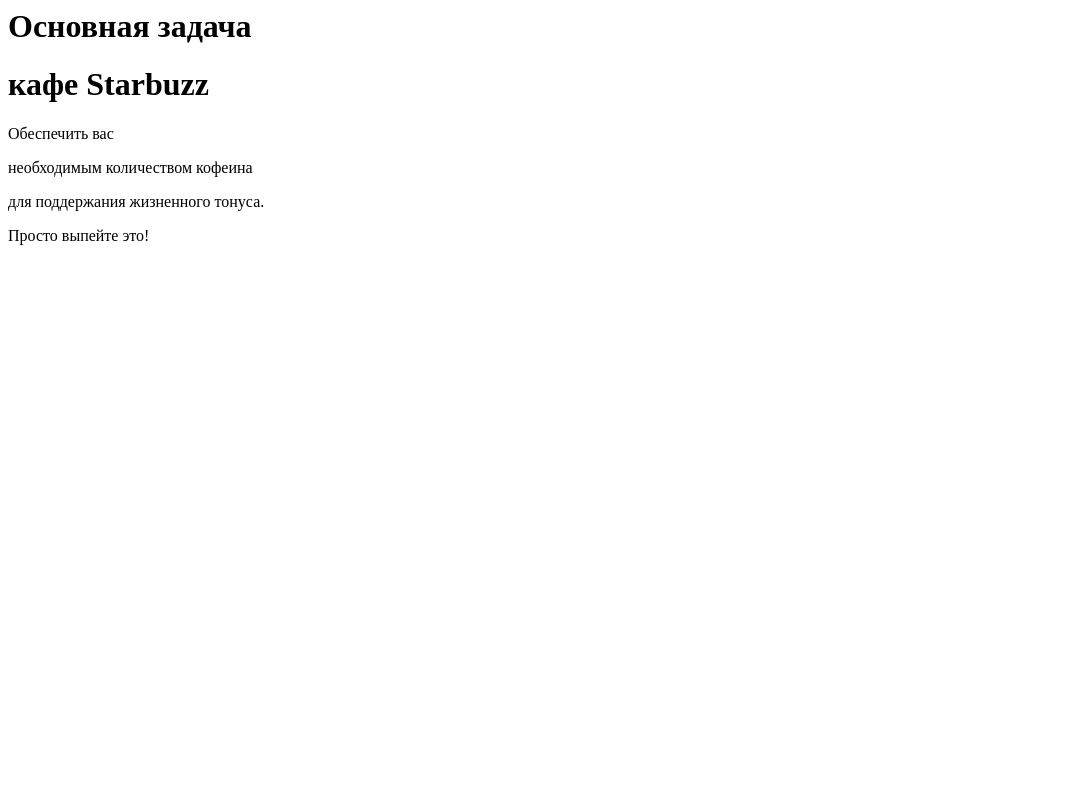
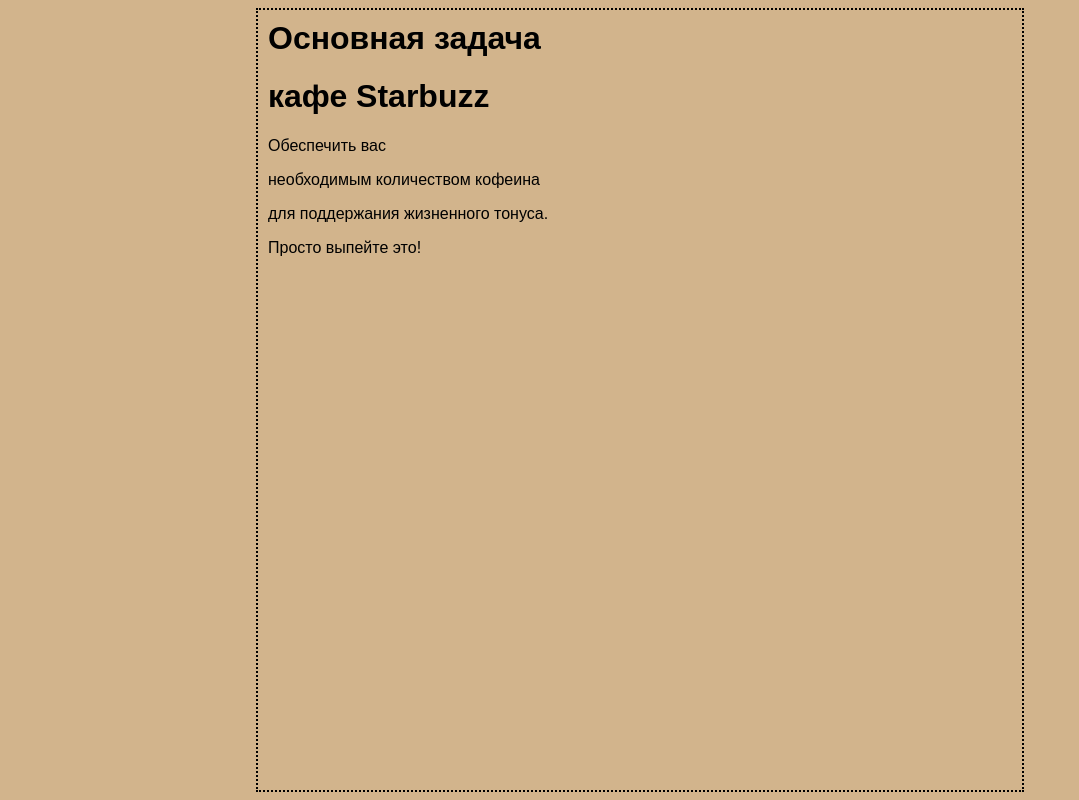
Before and after one commit to panicbrain/HTML_Book_Exercises, a plain HTML site: page mission.html in a window 1280 px wide. Shown: the whole page, without its empty margins (0-1079 px from the left). Drawn offline with Linux system fonts and the light colour scheme.

```diff
--- a/mission.html
+++ b/mission.html
@@ -1,6 +1,15 @@
 <html>
 <head>
 <title>mission</title>
+	<style type="text/css">
+	    body {
+		background-color: #d2b48c;
+		margin-left: 20%;
+		margin-right: 20%;
+		border: 2px dotted black;
+		padding: 10px 10px 10px 10px;
+		font-family: sans-serif;
+		</style>
 </head>
 <body>
 <h1>Основная задача</h1>
```
Also changed, not shown: index.html (renamed from starbuzz.html, +5 -0 lines).
